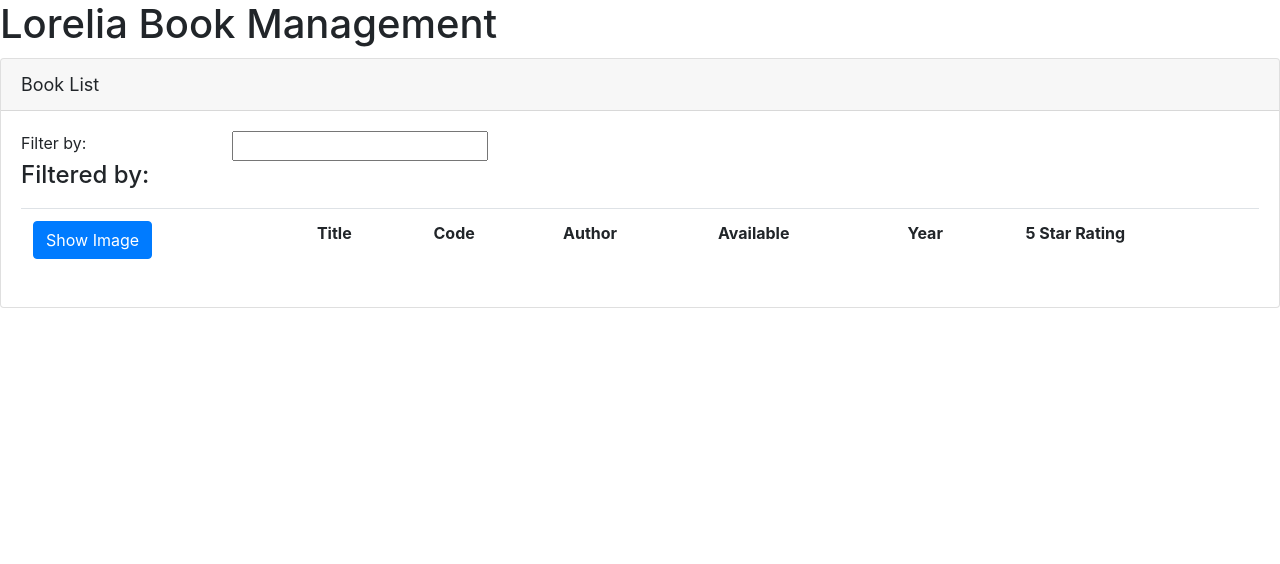
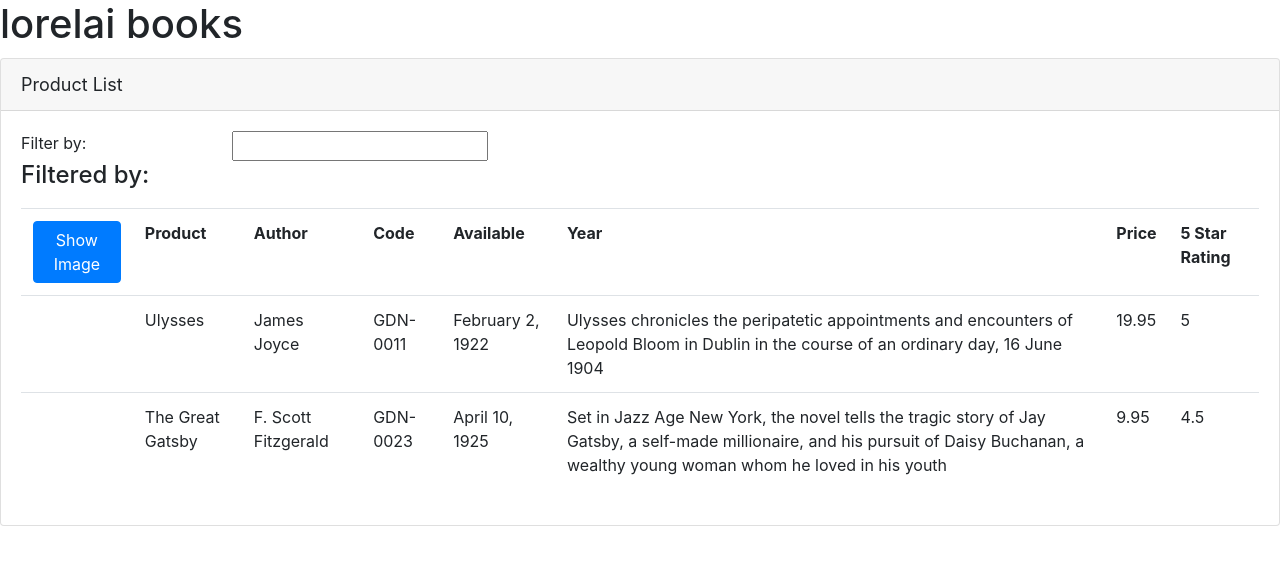
Before and after one commit to Nairodie/APM, an Angular app: page / in a window 1280 px wide. Shown: the top 564 px of the page. Built offline with nearby package versions, Linux system fonts and the light colour scheme.

Commit message:
adding logic and data

```diff
--- a/src/app/app.component.ts
+++ b/src/app/app.component.ts
@@ -9,5 +9,5 @@ import { Component } from '@angular/core';
   `
 })
 export class AppComponent {
-  pageTitle: string = "Lorelia Book Management";
+  pageTitle: string = "lorelai books";
 }
--- a/src/app/products/product-list.component.html
+++ b/src/app/products/product-list.component.html
@@ -1,6 +1,6 @@
 <div class="card">
     <div class="card-header">
-        Book List
+        {{pageTitle}}
     </div>
     <div class = "card-body">
         <div class="row">
@@ -15,22 +15,40 @@
             </div>
         </div>
         <div class="table-responsive">
-            <table class="table">
-                <tr>
-                    <th>
-                        <button class="btn btn-primary">
+            <table class="table"
+                *ngIf="products && products.length">
+            <tr>
+                <th>
+                        <button class="btn btn-primary"
+                        (click)="toggleImage()">
                             Show Image
                         </button>
                     </th>
-                        <th>Title</th>
+                        <th>Product</th>
+                        <th>Author</th>
                         <th>Code</th>
-                        <th>Author</th>
                         <th>Available</th>
                         <th>Year</th>
+                        <th>Price</th>
                         <th>5 Star Rating</th>
                     </tr>
             <tbody>
+                <tr *ngFor = "let product of products">
+                    <td><img *ngIf = "showImage"
+                            [src]="product.imageUrl"
+                            [title]="product.productName"
+                            [style.width.px]="imageWidth"
+                            [style.margin.px]="imageMargin">
 
+                    </td>
+                    <td>{{ product.productName }}</td>
+                    <td>{{ product.Author }}</td>
+                    <td>{{ product.productCode }}</td>
+                    <td>{{ product.releaseDate }}</td>
+                    <td>{{ product.description }}</td>
+                    <td>{{ product.price}}</td>
+                    <td>{{ product.starRating}}</td>
+                </tr>
             </tbody>
             </table>
         </div>
--- a/src/app/products/product-list.component.ts
+++ b/src/app/products/product-list.component.ts
@@ -6,5 +6,36 @@ import { Component } from "@angular/core";
 })
 
 export class ProductListComponent {
+    pageTitle: string = "Product List";
+    imageWidth: number = 100;
+    imageMargin: number = 2;
+    showImage: boolean = false;
+    products: any[] = [
+            {
+              "productId": 1,
+              "productName": "Ulysses",
+              "Author": "James Joyce",
+              "productCode": "GDN-0011",
+              "releaseDate": "February 2, 1922",
+              "description": "Ulysses chronicles the peripatetic appointments and encounters of Leopold Bloom in Dublin in the course of an ordinary day, 16 June 1904",
+              "price": 19.95,
+              "starRating": 5.0,
+              "imageUrl": "https://upload.wikimedia.org/wikipedia/commons/a/ab/JoyceUlysses2.jpg"
+            },
+            {
+                "productId": 2,
+                "productName": "The Great Gatsby",
+                "Author": "F. Scott Fitzgerald",
+                "productCode": "GDN-0023",
+                "releaseDate": "April 10, 1925",
+                "description": "Set in Jazz Age New York, the novel tells the tragic story of Jay Gatsby, a self-made millionaire, and his pursuit of Daisy Buchanan, a wealthy young woman whom he loved in his youth",
+                "price": 9.95,
+                "starRating": 4.5,
+                "imageUrl": "https://upload.wikimedia.org/wikipedia/commons/a/a0/The_Great_Gatsby_cover_1925_%281%29.jpg"
+              }
+        ];
 
-}
+        toggleImage(): void {
+            this.showImage = !this.showImage;
+        }
+    }
```
